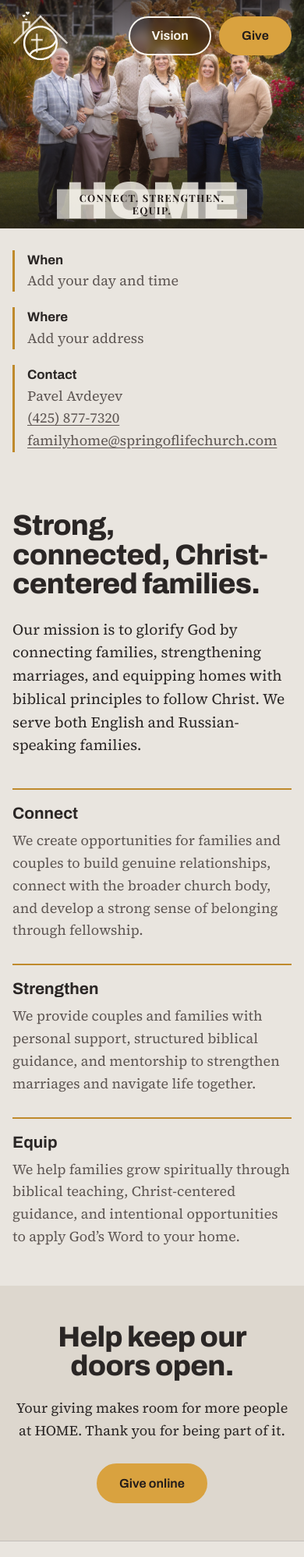
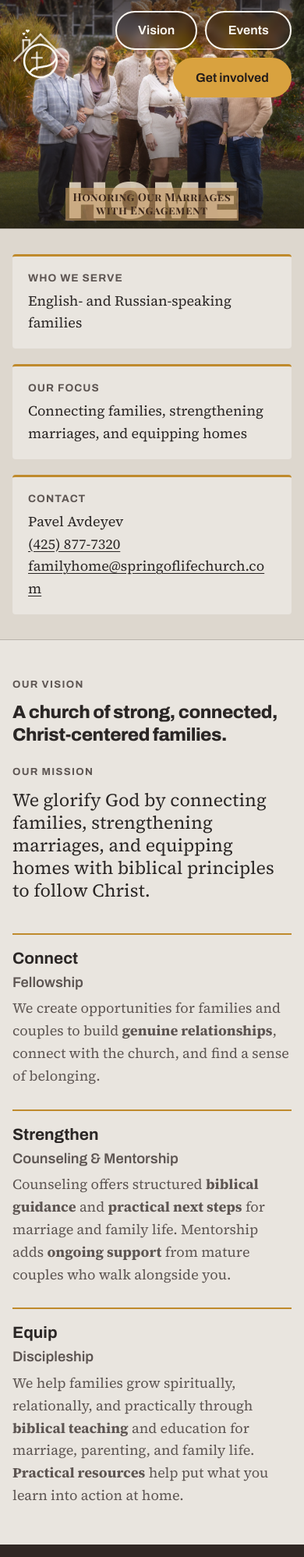
Before and after one commit to notthatbaddad/sol-home, a plain HTML site: page index.html in a window 390 px wide. Shown: the top 1997 px of the page at 78% size. Drawn offline with Linux system fonts and the light colour scheme.

Commit message:
Improve HOME website design and content
Refresh the visitor experience with clearer ministry details, updated vision and pillars, preliminary 2027 events, and responsive styling.

Co-authored-by: Copilot App <223556219+Copilot@users.noreply.github.com>

```diff
--- a/index.html
+++ b/index.html
@@ -4,7 +4,7 @@
 <link rel="preconnect" href="https://fonts.gstatic.com" crossorigin>
 <link rel="stylesheet" href="https://fonts.googleapis.com/css2?family=Archivo:wdth,wght@62..125,100..900&family=Source+Serif+4:opsz,wght@8..60,400..700&family=Playfair+Display+SC:wght@700&display=swap">
 <style>
-/* Layout: full-bleed team photo with HOME and a tagline band across its lower edge. Under it a slim details bar, the vision (headline + intro, then three columns), a wide photo strip, a centered Give band, and a footer with links. */
+/* Layout: full-bleed team photo with HOME and a tagline band across its lower edge. Under it a visitor details panel, the vision (headline + intro, then three columns), a centered Give band, and a footer with links. */
 :root {
   --bg: #e9e5df;
   --surface: #ddd7ce;
@@ -15,7 +15,7 @@
   --gold: #d9a23f;
   --on-gold: #231c1a;
   --photo-ink: #fbf7f0;
-  --title-ink: rgba(251, 247, 240, 0.78);
+  --title-ink: rgba(242, 228, 207, 0.82);
   --focus: #2a2625;
   --logo-a: #4a4646;
   --logo-b: #8a8a8a;
@@ -148,31 +148,27 @@ a:focus-visible { outline: 3px solid var(--focus); outline-offset: 3px; }
 .lock { position: relative; }
 .tag {
   position: absolute;
-  left: -5%;
-  right: -5%;
+  left: 0;
+  right: 0;
   top: 58%;
   transform: translateY(-50%);
   margin: 0;
   font-family: var(--font-tag);
   font-weight: 700;
-  font-size: 3.3vw;
+  font-size: clamp(0.85rem, 3.6vw, 1.1rem);
   line-height: 1.2;
-  text-transform: uppercase;
-  letter-spacing: 0.1em;
+  letter-spacing: clamp(0.015em, 0.12vw, 0.045em);
   text-align: center;
-  padding: 0.3em 0.7em;
-  background: rgba(251, 247, 240, 0.66);
-  color: var(--on-gold);
+  padding: 0.3em 0.35em;
+  background: rgba(201, 155, 103, 0.6);
+  color: #3d281b;
 }
 @media (min-width: 760px) {
   .tag {
     top: 60%;
-    font-size: 1.45vw;
-    letter-spacing: 0.16em;
-    text-align: justify;
-    text-align-last: justify;
-    padding: 0.28em 0.7em;
-    background: rgba(251, 247, 240, 0.58);
+    font-size: clamp(1rem, 2.2vw, 1.4rem);
+    letter-spacing: clamp(0.1em, 0.36vw, 0.16em);
+    background: rgba(201, 155, 103, 0.6);
   }
 }
 .hero__title {
@@ -196,38 +192,70 @@ a:focus-visible { outline: 3px solid var(--focus); outline-offset: 3px; }
   .hero { aspect-ratio: auto; height: clamp(480px, 57vw, 940px); }
 }
 
-/* Details bar */
-.info { padding-top: clamp(28px, 4vw, 52px); padding-bottom: clamp(28px, 4vw, 52px); }
+/* Visit details */
+.info {
+  padding-top: clamp(32px, 4.5vw, 60px);
+  padding-bottom: clamp(32px, 4.5vw, 60px);
+  background: var(--surface);
+  border-block: 1px solid var(--line);
+}
 .info__grid {
-  margin: 0;
+  max-width: 1280px;
+  margin: 0 auto;
   display: grid;
   grid-template-columns: minmax(0, 1fr);
   gap: 20px clamp(20px, 3vw, 48px);
+  align-items: stretch;
 }
 @media (min-width: 760px) {
   .info__grid { grid-template-columns: repeat(3, minmax(0, 1fr)); }
 }
-.info__item { border-left: 3px solid var(--rule); padding-left: 16px; }
+.info__item {
+  min-width: 0;
+  padding: 18px 20px;
+  border-top: 3px solid var(--rule);
+  border-radius: 4px;
+  background: var(--bg);
+}
 .info__item dt {
   font-family: var(--font-display);
   font-stretch: 100%;
   font-weight: 700;
-  font-size: 1.05rem;
-  line-height: 1.5;
+  font-size: 0.85rem;
+  line-height: 1.4;
+  letter-spacing: 0.08em;
+  text-transform: uppercase;
+  color: var(--muted);
 }
-.info__item dd { margin: 0; color: var(--muted); overflow-wrap: anywhere; }
+.info__item dd { margin: 6px 0 0; overflow-wrap: anywhere; }
 .info__item a { color: inherit; text-underline-offset: 3px; }
 .info__item a:hover { color: var(--fg); }
 
 /* Sections */
 .section { padding-top: clamp(48px, 7vw, 104px); padding-bottom: clamp(48px, 7vw, 104px); }
-.cols {
+.eyebrow {
+  margin: 0 0 12px;
+  font-family: var(--font-display);
+  font-stretch: 100%;
+  font-size: 0.82rem;
+  font-weight: 700;
+  line-height: 1.4;
+  letter-spacing: 0.1em;
+  text-transform: uppercase;
+  color: var(--muted);
+}
+.vision__head {
   display: grid;
   grid-template-columns: minmax(0, 1fr);
   gap: clamp(24px, 4vw, 64px);
 }
 @media (min-width: 860px) {
-  .cols { grid-template-columns: minmax(0, 1.05fr) minmax(0, 1fr); align-items: end; }
+  .vision__head { grid-template-columns: minmax(0, 1.05fr) minmax(0, 1fr); align-items: start; }
+}
+.vision__head .statement,
+.vision__head .lead {
+  font-size: clamp(1.45rem, 2.5vw, 2.25rem);
+  line-height: 1.25;
 }
 .statement {
   margin: 0;
@@ -264,12 +292,89 @@ a:focus-visible { outline: 3px solid var(--focus); outline-offset: 3px; }
   line-height: 1.4;
   margin-bottom: 6px;
 }
+.pillar__method {
+  display: block;
+  margin-top: 4px;
+  color: var(--muted);
+  font-size: 0.88em;
+  font-weight: 600;
+}
 .pillar dd { margin: 0; color: var(--muted); max-width: 30em; }
 
-.give { background: var(--surface); }
-.give__in { max-width: 36rem; margin: 0 auto; text-align: center; }
-.give__in .statement { margin-bottom: 20px; }
-.give__in p { margin: 0 0 28px; }
+/* 2027 events */
+.events {
+  background: #302724;
+  color: var(--photo-ink);
+}
+.events__head {
+  display: grid;
+  grid-template-columns: minmax(0, 1fr);
+  gap: clamp(20px, 4vw, 64px);
+  margin-bottom: clamp(32px, 5vw, 64px);
+}
+@media (min-width: 860px) {
+  .events__head { grid-template-columns: minmax(0, 1.05fr) minmax(0, 1fr); align-items: end; }
+}
+.events__head .lead { color: rgba(251, 247, 240, 0.78); }
+.events__groups {
+  display: grid;
+  grid-template-columns: minmax(0, 1fr);
+  gap: 20px;
+}
+@media (min-width: 760px) {
+  .events__groups { grid-template-columns: repeat(2, minmax(0, 1fr)); }
+  .event-group:last-child { grid-column: 1 / -1; }
+}
+@media (min-width: 1040px) {
+  .events__groups { grid-template-columns: repeat(3, minmax(0, 1fr)); }
+  .event-group:last-child { grid-column: auto; }
+}
+.event-group {
+  min-width: 0;
+  padding: clamp(20px, 3vw, 32px);
+  border-top: 3px solid var(--rule);
+  border-radius: 4px;
+  background: rgba(251, 247, 240, 0.06);
+}
+.event-group h3 {
+  margin: 0 0 18px;
+  font-family: var(--font-display);
+  font-stretch: 100%;
+  font-weight: 700;
+  font-size: clamp(1.15rem, 1.8vw, 1.4rem);
+  line-height: 1.3;
+}
+.event-group p { margin: 0; color: rgba(251, 247, 240, 0.82); }
+.event-list {
+  margin: 0;
+  padding: 0;
+  list-style: none;
+}
+.event-list li {
+  display: grid;
+  grid-template-columns: minmax(5.5rem, 0.35fr) minmax(0, 1fr);
+  gap: 14px;
+  align-items: start;
+  padding: 14px 0;
+  border-top: 1px solid rgba(251, 247, 240, 0.2);
+}
+.event__month {
+  padding-top: 2px;
+  font-family: var(--font-display);
+  font-stretch: 100%;
+  font-weight: 700;
+  font-size: 0.78rem;
+  line-height: 1.4;
+  letter-spacing: 0.06em;
+  text-transform: uppercase;
+  color: rgba(251, 247, 240, 0.68);
+}
+.event__name { margin: 0; line-height: 1.4; }
+.get-involved { background: var(--surface); }
+.get-involved__in { max-width: 48rem; margin: 0 auto; text-align: center; }
+.get-involved__in .eyebrow { margin-bottom: 16px; }
+.get-involved__in .statement { margin-bottom: 20px; }
+.get-involved__in .lead { margin: 0 auto 28px; }
 
 .foot {
   display: flex;
@@ -317,22 +422,23 @@ a:focus-visible { outline: 3px solid var(--focus); outline-offset: 3px; }
     <a href="#top" aria-label="HOME, back to top"><svg class="logo" aria-hidden="true"><use href="#logo"/></svg></a>
     <div class="nav__btns">
       <a class="btn btn--ghost" href="#vision">Vision</a>
-      <a class="btn btn--gold" href="#give">Give</a>
+      <a class="btn btn--ghost" href="#events">Events</a>
+      <a class="btn btn--gold" href="mailto:familyhome@springoflifechurch.com">Get involved</a>
     </div>
   </nav>
   <div class="hero__lock wrap">
     <div class="lock">
       <h1 class="hero__title">HOME</h1>
-      <p class="tag">Connect. Strengthen. Equip.</p>
+      <p class="tag">Honoring Our Marriages with Engagement</p>
     </div>
   </div>
 </header>
 
 <main>
-  <section class="info wrap" aria-label="Meeting details">
+  <section class="info wrap" aria-label="Ministry at a glance">
     <dl class="info__grid">
-      <div class="info__item"><dt>When</dt><dd>Add your day and time</dd></div>
-      <div class="info__item"><dt>Where</dt><dd>Add your address</dd></div>
+      <div class="info__item"><dt>Who We Serve</dt><dd>English- and Russian-speaking families</dd></div>
+      <div class="info__item"><dt>Our Focus</dt><dd>Connecting families, strengthening marriages, and equipping homes</dd></div>
       <div class="info__item">
         <dt>Contact</dt>
         <dd>Pavel Avdeyev<br><a href="tel:+14258777320">(425) 877-7320</a><br><a href="mailto:familyhome@springoflifechurch.com">familyhome@springoflifechurch.com</a></dd>
@@ -340,33 +446,69 @@ a:focus-visible { outline: 3px solid var(--focus); outline-offset: 3px; }
     </dl>
   </section>
 
-  <section class="section wrap" aria-labelledby="vision">
-    <div class="cols">
-      <h2 class="statement" id="vision">Strong, connected, Christ-centered families.</h2>
-      <p class="lead">Our mission is to glorify God by connecting families, strengthening marriages, and equipping homes with biblical principles to follow Christ. We serve both English and Russian-speaking families.</p>
+  <section class="section wrap vision" id="vision" aria-labelledby="vision-title">
+    <div class="vision__head">
+      <div>
+        <p class="eyebrow">Our vision</p>
+        <h2 class="statement" id="vision-title">A church of strong, connected, Christ-centered families.</h2>
+      </div>
+      <div>
+        <p class="eyebrow">Our mission</p>
+        <p class="lead">We glorify God by connecting families, strengthening marriages, and equipping homes with biblical principles to follow Christ.</p>
+      </div>
     </div>
     <dl class="pillars">
       <div class="pillar">
-        <dt>Connect</dt>
-        <dd>We create opportunities for families and couples to build genuine relationships, connect with the broader church body, and develop a strong sense of belonging through fellowship.</dd>
+        <dt>Connect <span class="pillar__method">Fellowship</span></dt>
+        <dd>We create opportunities for families and couples to build <strong>genuine relationships</strong>, connect with the church, and find a sense of belonging.</dd>
       </div>
       <div class="pillar">
-        <dt>Strengthen</dt>
-        <dd>We provide couples and families with personal support, structured biblical guidance, and mentorship to strengthen marriages and navigate life together.</dd>
+        <dt>Strengthen <span class="pillar__method">Counseling &amp; Mentorship</span></dt>
+        <dd>Counseling offers structured <strong>biblical guidance</strong> and <strong>practical next steps</strong> for marriage and family life. Mentorship adds <strong>ongoing support</strong> from mature couples who walk alongside you.</dd>
       </div>
       <div class="pillar">
-        <dt>Equip</dt>
-        <dd>We help families grow spiritually through biblical teaching, Christ-centered guidance, and intentional opportunities to apply God’s Word to your home.</dd>
+        <dt>Equip <span class="pillar__method">Discipleship</span></dt>
+        <dd>We help families grow spiritually, relationally, and practically through <strong>biblical teaching</strong> and education for marriage, parenting, and family life. <strong>Practical resources</strong> help put what you learn into action at home.</dd>
       </div>
     </dl>
   </section>
 
-  <section class="section give wrap" id="give" aria-labelledby="give-title">
-    <div class="give__in">
-      <h2 class="statement" id="give-title">Help keep our doors open.</h2>
-      <p>Your giving makes room for more people at HOME. Thank you for being part of it.</p>
-      <!-- Replace the # below with your online giving link. -->
-      <a class="btn btn--gold" href="#">Give online</a>
+  <section class="section events wrap" id="events" aria-labelledby="events-title">
+    <div class="events__head">
+      <h2 class="statement" id="events-title">2027 Events</h2>
+      <p class="lead">Preliminary plans for English- and Russian-speaking families. Event timing is subject to change; months are a guide, not confirmed dates.</p>
+    </div>
+    <div class="events__groups">
+      <section class="event-group" aria-labelledby="events-english">
+        <h3 id="events-english">English-Speaking Events</h3>
+        <ul class="event-list">
+          <li><span class="event__month">April</span><p class="event__name">W2R — Weekend to Remember (California)</p></li>
+          <li><span class="event__month">May</span><p class="event__name">Ice Caves Sunday &amp; Family Outing</p></li>
+          <li><span class="event__month">November</span><p class="event__name">Thanksgiving Dinner · timing tentative</p></li>
+        </ul>
+      </section>
+      <section class="event-group" aria-labelledby="events-russian">
+        <h3 id="events-russian">Russian-Speaking Events</h3>
+        <ul class="event-list">
+          <li><span class="event__month">February</span><p class="event__name">Valentine’s Couples Event</p></li>
+          <li><span class="event__month">March</span><p class="event__name">Russian Family &amp; Marriage Conference</p></li>
+          <li><span class="event__month">June</span><p class="event__name">Russian Family Camp</p></li>
+          <li><span class="event__month">September</span><p class="event__name">Russian Conference &amp; Seminar</p></li>
+        </ul>
+      </section>
+      <section class="event-group" aria-labelledby="mentorship-title">
+        <h3 id="mentorship-title">Mentorship Program</h3>
+        <p>Meet throughout the year for personal support and relational guidance that strengthens marriages and supports families.</p>
+      </section>
+    </div>
+  </section>
+
+  <section class="section get-involved wrap" id="get-involved" aria-labelledby="involved-title">
+    <div class="get-involved__in">
+      <p class="eyebrow">There’s a place for you at HOME</p>
+      <h2 class="statement" id="involved-title">Grow together.</h2>
+      <p class="lead">Join us for family events, discipleship, and mentorship. We’d love to connect with you.</p>
+      <a class="btn btn--gold" href="mailto:familyhome@springoflifechurch.com">Get involved</a>
     </div>
   </section>
 </main>
@@ -376,7 +518,8 @@ a:focus-visible { outline: 3px solid var(--focus); outline-offset: 3px; }
     <svg class="logo" role="img" aria-label="HOME logo"><use href="#logo"/></svg>
     <nav class="foot__nav" aria-label="Footer">
       <a href="#vision">Vision</a>
-      <a href="#give">Give</a>
+      <a href="#events">Events</a>
+      <a href="#get-involved">Get involved</a>
       <a href="#top">Back to top</a>
     </nav>
     <small>© 2026 HOME</small>
```
